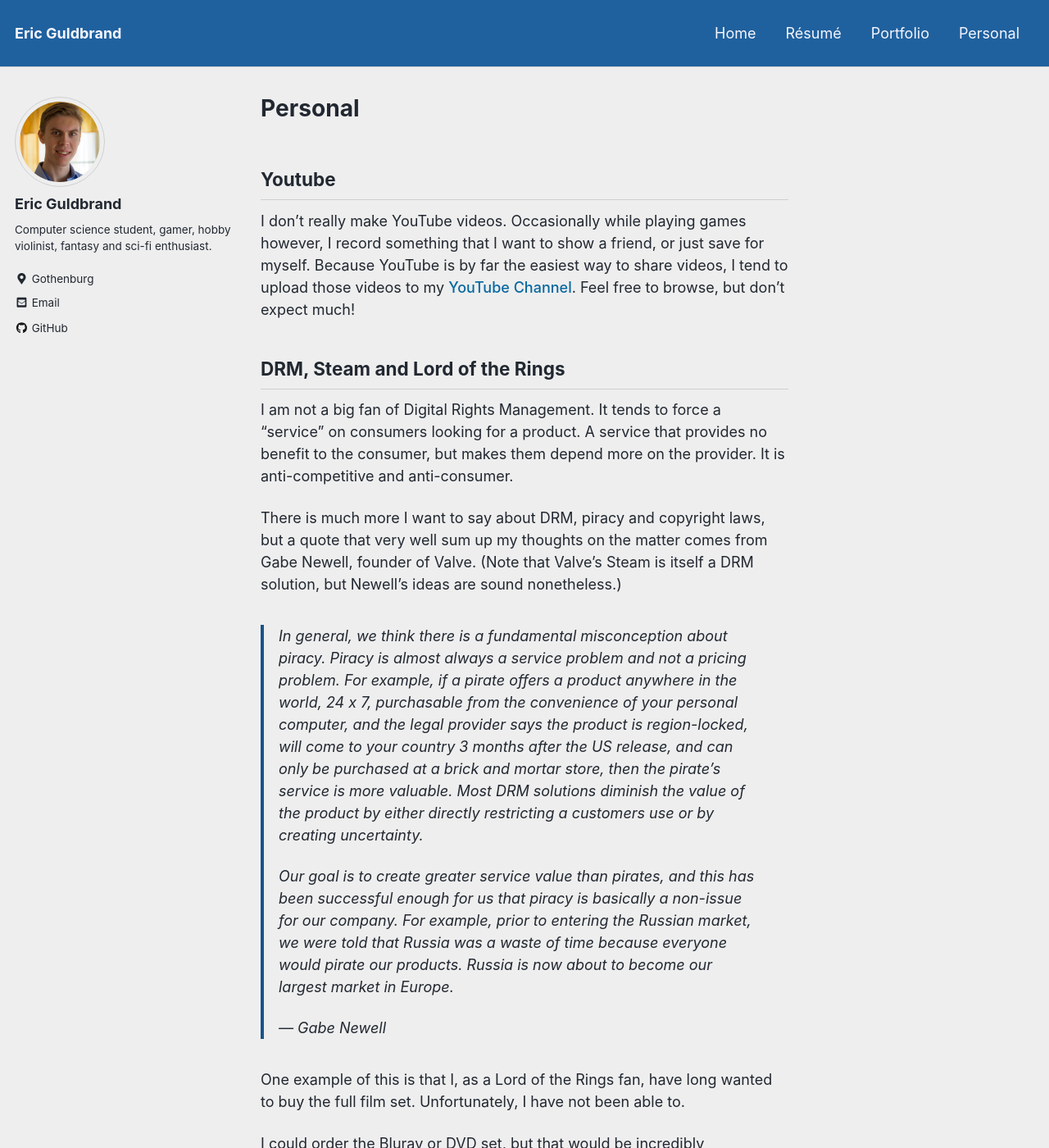
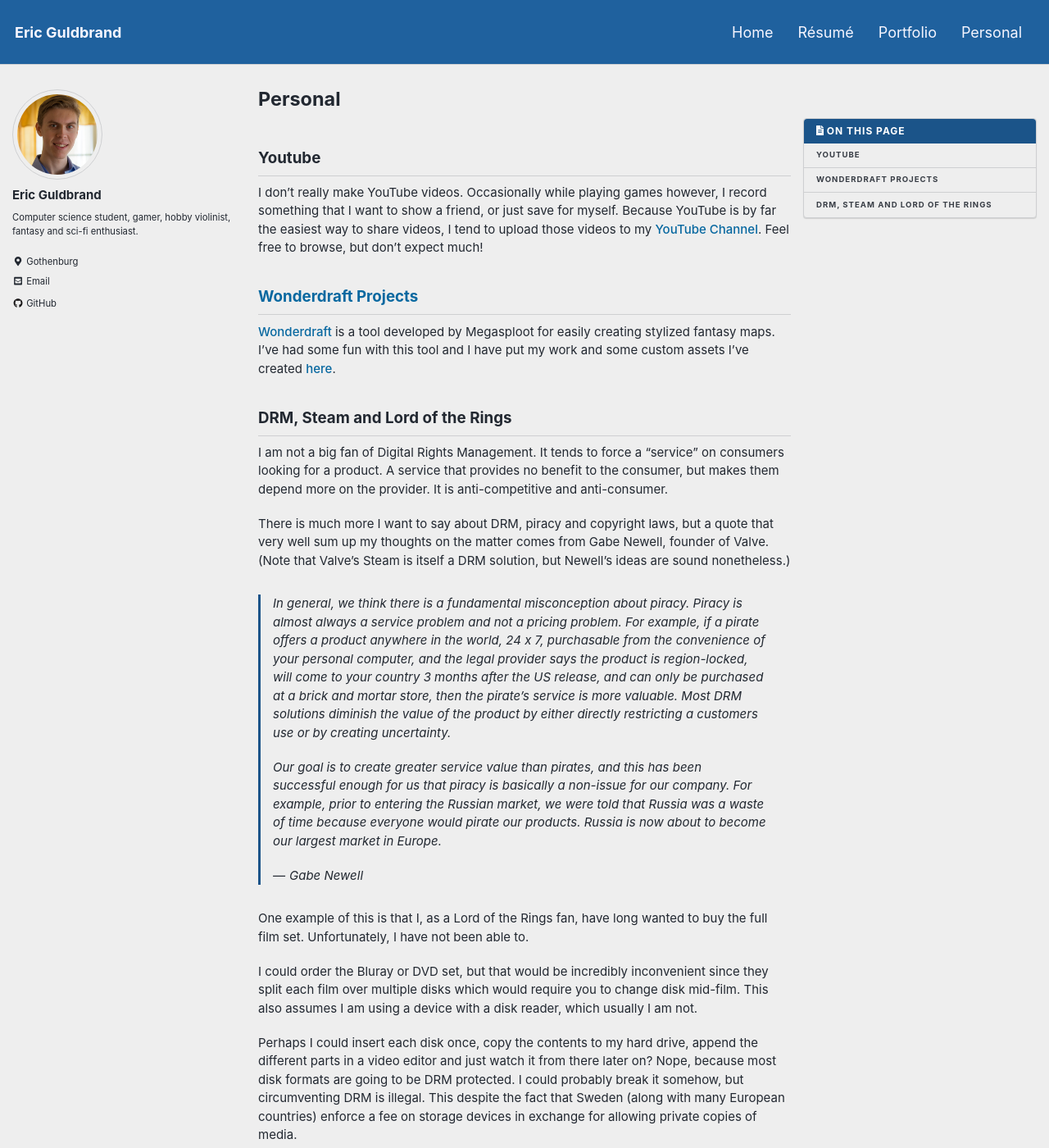
Before and after one commit to ecen/ecen.github.io, a Jekyll site: the page built from _pages/personal.md, in a window 1280 px wide and 1400 px high. Shown: the whole window at 82% size. Built offline with Jekyll 4.4.1, drawn with Linux system fonts in a browser that asks for light colours; nearby versions of some CDN libraries.

Commit message:
Decreased page font size slight. Added ToCs. Added Wonderdraft page.

```diff
--- a/_pages/personal.md
+++ b/_pages/personal.md
@@ -2,10 +2,14 @@
 title: "Personal"
 author_profile: true
 permalink: /personal/
+toc: true
 ---
 
 ## Youtube
 I don't really make YouTube videos. Occasionally while playing games however, I record something that I want to show a friend, or just save for myself. Because YouTube is by far the easiest way to share videos, I tend to upload those videos to my [YouTube Channel](https://www.youtube.com/channel/UCQEFyGppq7vKkvl27dZy-bg). Feel free to browse, but don't expect much!
+
+## [Wonderdraft Projects](/wonderdraft/)
+[Wonderdraft](https://www.wonderdraft.net) is a tool developed by Megasploot  for easily creating stylized fantasy maps. I've had some fun with this tool and I have put my work and some custom assets I've created [here](/wonderdraft/).
 
 ## DRM, Steam and Lord of the Rings
 I am not a big fan of Digital Rights Management. It tends to force a "service" on consumers looking for a product. A service that provides no benefit to the consumer, but makes them depend more on the provider. It is anti-competitive and anti-consumer.
--- a/_sass/minimal-mistakes/skins/_ecen.scss
+++ b/_sass/minimal-mistakes/skins/_ecen.scss
@@ -18,6 +18,7 @@
 
 .masthead, .site-title, .visible-links, .greedy-nav, .hidden-links {
   background: lighten($footer-background-color, 5%) !important;
+  font-size: 18px;
 }
 
 .page__footer {
@@ -30,8 +31,16 @@
 
 html {
   @media (min-width: 48em) {
-    font-size: 18px !important;
+    font-size: 15px !important;
   }
+}
+
+.toc .nav__title {
+  font-size: 0.8em !important;
+}
+
+.toc__menu a {
+  font-size: 0.8em !important;
 }
 
 /*body {
```
Also changed, not shown: _pages/portfolio.md (+1 -0 lines), _pages/wonderdraft.md (added, +38 -0 lines), assets/images/atlantis-9-1080p.jpg (added), 1 other file.
